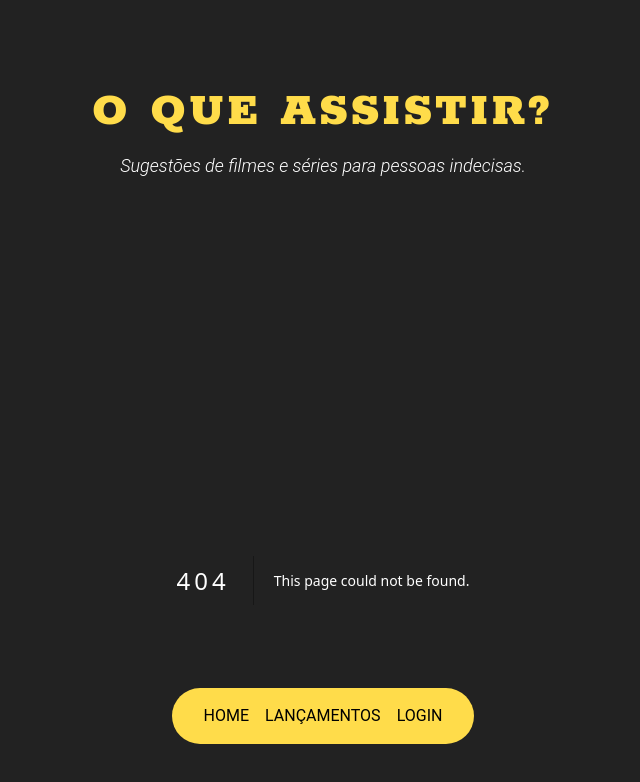
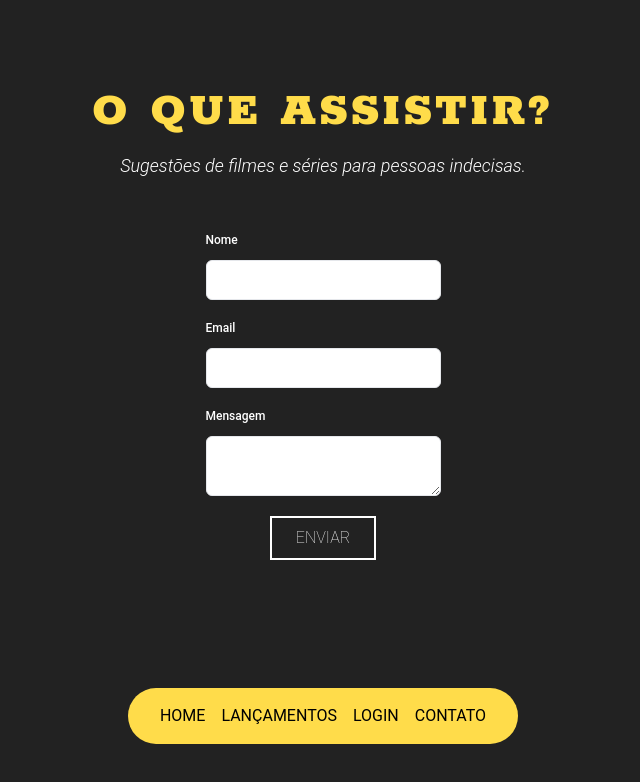
Before and after one commit to luisafalcao/Project-Nextjs, a Next.js app: page /contato in a window 1280 px wide. Before the commit this address had no page. Shown: the top 782 px of the page, without its empty margins (317-957 px from the left). Built offline with nearby package versions, Linux system fonts and the light colour scheme.

Commit message:
Formulário de contato

```diff
--- /dev/null
+++ b/app/contato/page.jsx
@@ -0,0 +1,10 @@
+import ContatoForm from "@/app/lib/ui/contato-form";
+
+export default async function Contato() {
+
+    return (
+        <main className="flex items-center justify-center">
+            <ContatoForm />
+        </main>
+    )
+}
--- a/app/layout.tsx
+++ b/app/layout.tsx
@@ -22,6 +22,7 @@ export default function RootLayout({ children }: any) {
             <Link className="navlink" href="/">Home</Link>
             <Link className="navlink" href="/lancamentos">Lançamentos</Link>
             <Link className="navlink" href="/login">Login</Link>
+            <Link className="navlink" href="/contato">Contato</Link>
           </nav>
         </footer>
       </body>
--- /dev/null
+++ b/app/lib/enviarmensagem.js
@@ -0,0 +1,9 @@
+"use server"
+
+export async function enviarMensagem(estadoAnterior, formData) {
+    const nome = formData.get('nome')
+    const conteudo = formData.get('conteudo')
+    const email = formData.get('email')
+    console.log({nome, conteudo, email})
+    return {mensagem: `Mensagem enviada com sucesso`, nome: "", conteudo: "", email: ""}
+}
--- /dev/null
+++ b/app/lib/ui/contato-form.tsx
@@ -0,0 +1,79 @@
+"use client";
+
+import { useFormState, useFormStatus } from 'react-dom';
+import { enviarMensagem } from "@/app/lib/enviarmensagem";
+
+import Button from '@/app/components/button';
+
+export default function ContatoForm() {
+    const [state, formAction] = useFormState(enviarMensagem, {});
+
+    return (
+        <form action={formAction} className="space-y-3">
+            <div className="flex-1 rounded-lg px-6 pb-4 pt-8">
+                <div className="w-full">
+                    <div>
+                        <label
+                            className="mb-3 mt-5 block text-xs font-medium"
+                            htmlFor="nome"
+                        >
+                            Nome
+                        </label>
+                        <div className="relative">
+                            <input
+                                className="peer block w-full rounded-md border border-gray-200 py-[9px] pl-10 text-sm outline-2 text-black"
+                                id="nome"
+                                type="text"
+                                name="nome"
+                                value={state.nome}
+                                required
+                            />
+                        </div>
+                    </div>
+                    <div>
+                        <label
+                            className="mb-3 mt-5 block text-xs font-medium"
+                            htmlFor="email"
+                        >
+                            Email
+                        </label>
+                        <div className="relative">
+                            <input
+                                className="peer block w-full rounded-md border border-gray-200 py-[9px] pl-10 text-sm outline-2 text-black"
+                                id="email"
+                                type="email"
+                                name="email"
+                                value={state.email}
+                                required
+                            />
+                        </div>
+                    </div>
+                    <div>
+                        <label
+                            className="mb-3 mt-5 block text-xs font-medium"
+                            htmlFor="conteudo"
+                        >
+                            Mensagem
+                        </label>
+                        <div className="relative">
+                            <textarea
+                                className="peer block w-full rounded-md border border-gray-200 py-[9px] pl-10 text-sm outline-2 text-black"
+                                id="conteudo"
+                                type="text"
+                                name="conteudo"
+                                value={state.conteudo}
+                                required
+                            ></textarea>
+                        </div>
+                    </div>
+                </div>
+                <div className="container py-5 px-5 mx-0 min-w-full flex flex-col items-center">
+                    <Button nome="Enviar"/>
+                </div>
+                <div className="flex h-5 items-end space-x-1">
+                    {state.mensagem}
+                </div>
+            </div>
+        </form>
+    );
+}
```
